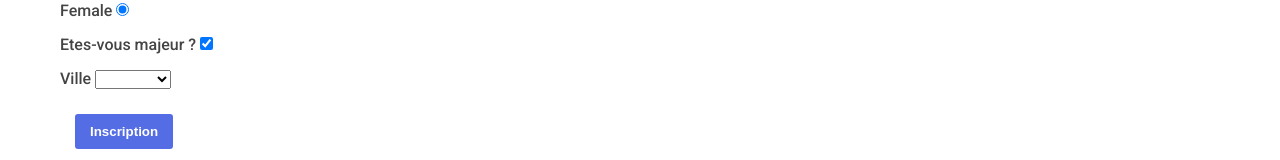
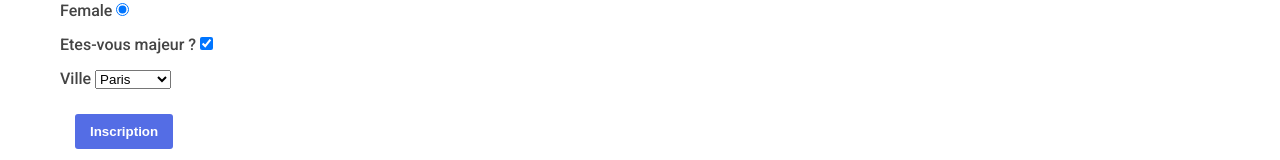
Before and after one commit to dymafr/angular-chap12-l12, an Angular app: page / in a window 1280 px wide. Shown: the part 321-481 px from the top of the page. Built offline with nearby package versions, Linux system fonts and the light colour scheme.

Commit message:
1 file modified

```diff
--- a/src/app/app.component.ts
+++ b/src/app/app.component.ts
@@ -54,7 +54,7 @@ export class AppComponent implements OnInit, OnDestroy {
       password: [""],
       gender: ["female"],
       majeur: [true],
-      city: [""]
+      city: ["paris"]
     });
   }
 
```
